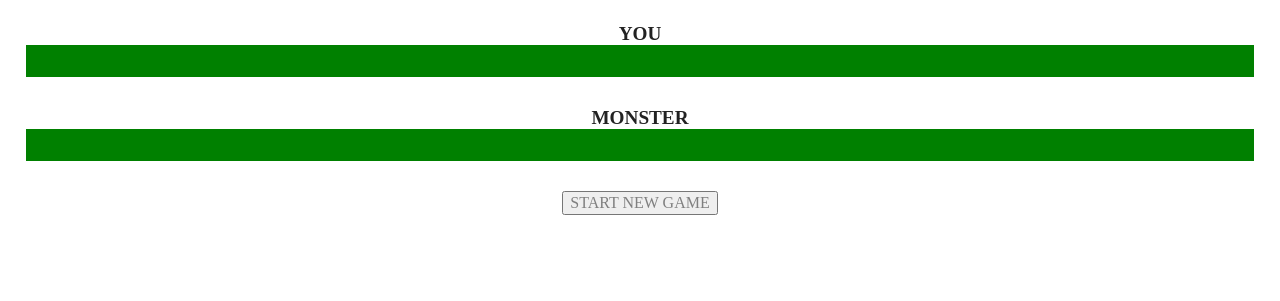
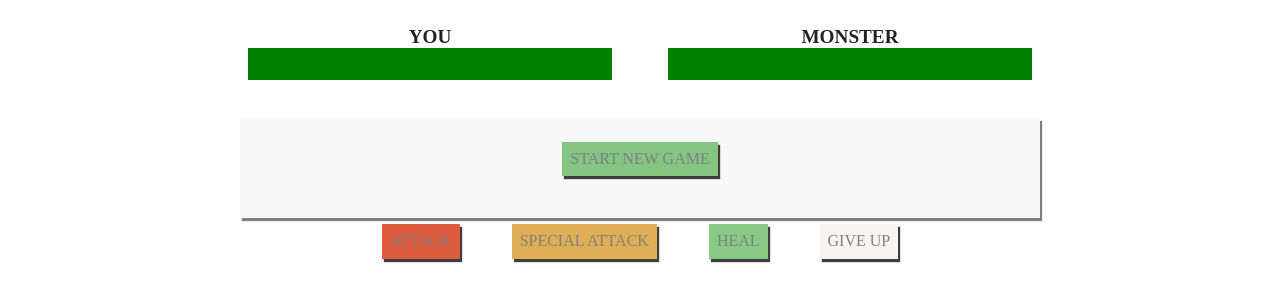
Before and after one commit to IdurarDev/brief-JS-cda, a website built with Parcel: page 4_monster-slayer/index.html in a window 1280 px wide. Shown: the part 61-362 px from the top of the page. Built offline with nearby package versions, Linux system fonts and the light colour scheme.

Commit message:
add link css and four input button in index.html and add span in progress tag

```diff
--- a/4_monster-slayer/index.html
+++ b/4_monster-slayer/index.html
@@ -26,24 +26,34 @@
 <body>
 
   <h1>Monster Slayer</h1>
+  <section class="containerOne">
+    <section class="players">
+      <label for="you">you</label>
+      <progress id="you" value="100" max="100"><span>100 %</span></progress>
+    </section>
+    <section class="players">
+      <label for="monster">monster</label>
+      <progress id="monster" value="100" max="100"><span>100 %</span></progress>
+    </section>
+  </section>
+
   <section>
-    <label for="you">you</label>
-    <progress class="attackYou" id="you" value="100" max="100">100 %</progress>
+    <section class="startGame">
+      <div class="btn-start">
+        <input class="starting" type="button" value="start new game">
+      </div>
+      <div class="btn-attack">
+        <input class="attack-red punch" type="button" value="attack">
+        <input class="attack-orange specialPunch" type="button" value="special attack">
+        <input class="starting health" type="button" value="heal">
+        <input class="attack-blanc stop" type="button" value="give up">
+      </div>
+    </section>
+    <section>
+      <ul class="results"></ul>
+    </section>
   </section>
-  <section>
-    <label for="monster">monster</label>
-    <progress class="attackMonster" id="monster" value="100" max="100">100 %</progress>
-  </section>
-  <section>
-    <div>
-      <input type="button" value="start new game">
-    </div>
-  </section>
-  <section>
-    <ul class="results">
 
-    </ul>
-  </section>
 
   <script src="js/vendor/modernizr-3.11.2.min.js"></script>
   <script src="js/plugins.js"></script>
```
